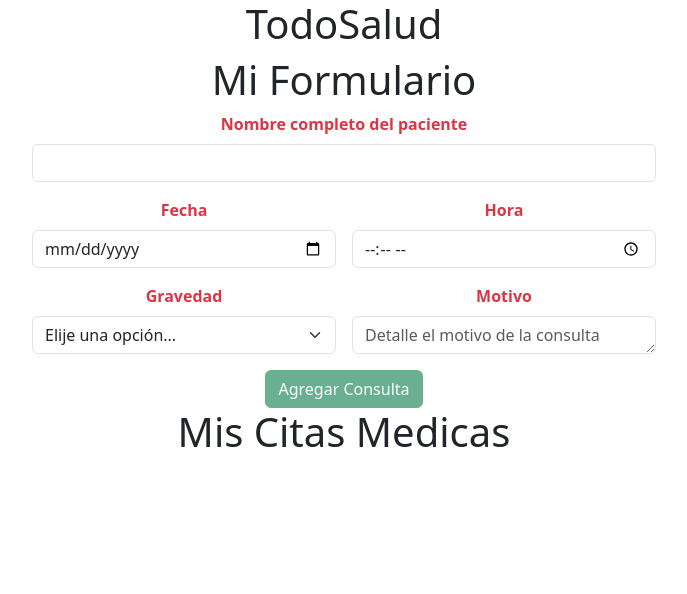
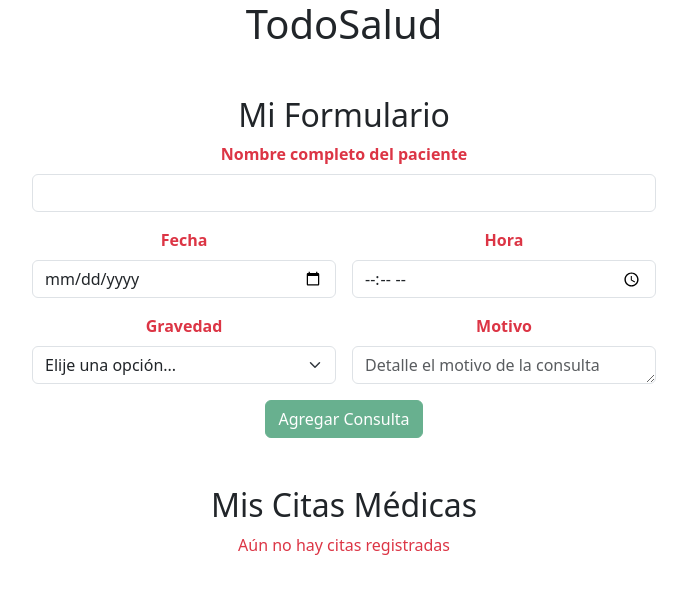
Before and after one commit to michelanyelo/agendarCitaMedicaVue-DL, a Vue app: page / in a window 1280 px wide. Shown: the top 594 px of the page, without its empty margins (296-983 px from the left). Built offline with nearby package versions, Linux system fonts and the light colour scheme.

Commit message:
M6D8 desafio: Extracted list of medical appointments into a separate ListCita component and moved form title to FormCita component

```diff
--- a/src/components/CitasMedicas.vue
+++ b/src/components/CitasMedicas.vue
@@ -1,20 +1,17 @@
 <template>
-    <h1>Mi Formulario</h1>
+    <!-- Formulario -->
     <FormCita @submit-cita="agregarConsulta" />
-    <h1>Mis Citas Medicas</h1>
-    <ul>
-        <li v-for="(cita, index) in citas" :key="index">
-            {{ cita.paciente }} - {{ cita.fecha }} - {{ cita.horario }} - {{ cita.gravedad }} - {{ cita.motivo }}
-        </li>
-    </ul>
+    <!-- Listado de Citas -->
+    <ListCita :listaCitas="citas" />
 </template>
 
 <script>
 import FormCita from './FormCita.vue'
+import ListCita from './ListCita.vue'
 
 export default {
     name: 'CitasMedicas',
-    components: { FormCita },
+    components: { FormCita, ListCita },
     data() {
         return {
             citas: []
--- a/src/components/FormCita.vue
+++ b/src/components/FormCita.vue
@@ -1,4 +1,5 @@
 <template>
+    <h2 class="mt-5">Mi Formulario</h2>
     <form class="row g-3 w-50 mx-auto" @submit.prevent="registrarConsulta">
         <div class="col-12">
             <label for="inputPaciente" class="form-label"
@@ -39,6 +40,7 @@
 <script>
 export default {
     name: 'FormCita',
+    emits: ['submit-cita'],
     data() {
         return {
             nivelGravedad: ['Baja', 'Media', 'Alta'],
--- /dev/null
+++ b/src/components/ListCita.vue
@@ -0,0 +1,22 @@
+<template>
+    <div class="container">
+        <h2 class="mt-5">Mis Citas Médicas</h2>
+        <ul class="list-group" v-if="listaCitas.length > 0">
+            <li v-for="(cita, idx) in listaCitas" :key="idx" class="list-group-item">
+                {{ cita.paciente }} - {{ cita.fecha }} - {{ cita.horario }} - {{ cita.gravedad }} - {{ cita.motivo }}
+            </li>
+        </ul>
+        <p v-else class="text-danger">Aún no hay citas registradas</p>
+    </div>
+</template>
+
+
+<script>
+export default {
+    name: 'ListCita',
+    props: {
+        listaCitas: Array
+    },
+};
+</script>
+<style scoped></style>
```
